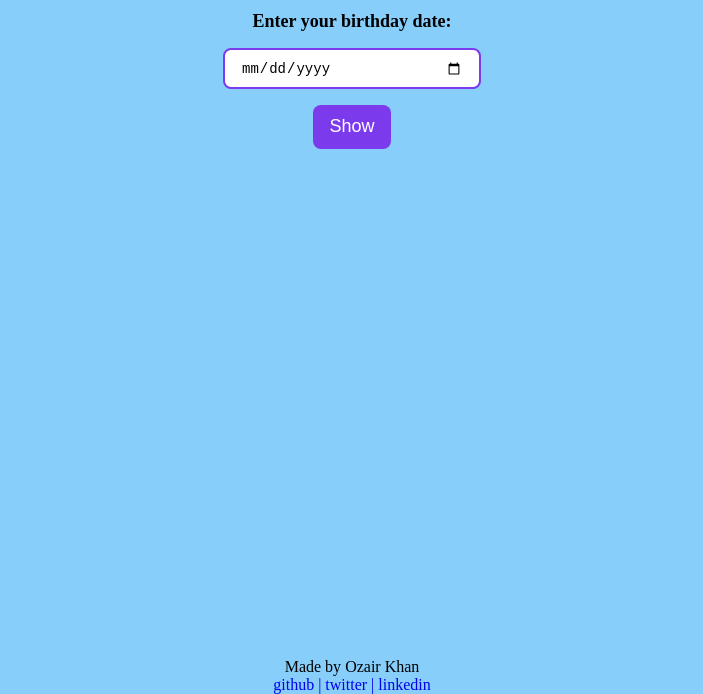
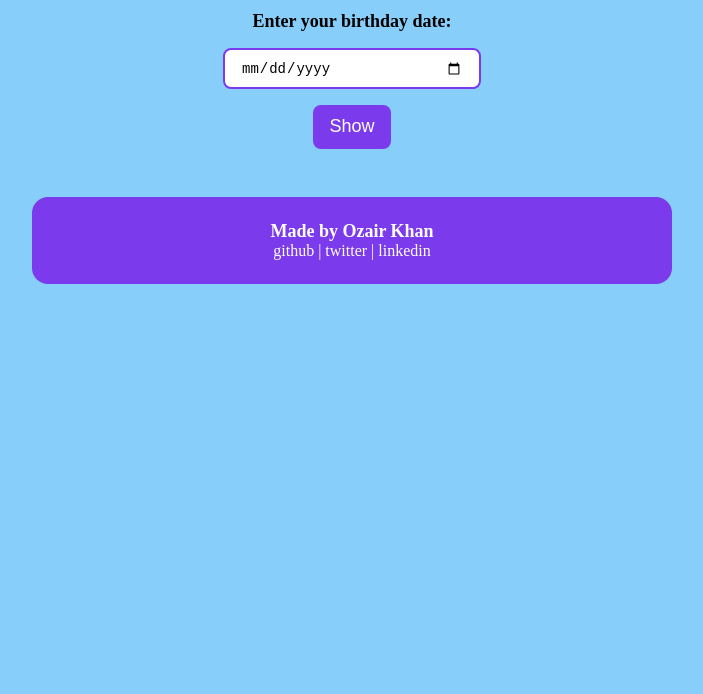
Before and after one commit to ozairkhan2810/palindrome-birthday, a plain HTML site: page index.html in a window 1280 px wide. Shown: the part 106-800 px from the top of the page, without its empty margins (288-991 px from the left). Drawn offline with Linux system fonts and the light colour scheme.

Commit message:
style: footer

```diff
--- a/style.css
+++ b/style.css
@@ -70,30 +70,27 @@ h2 {
 
 /* footer */
 
-footer {
+.footer {
+  display: relative;
+  background-color: var(--primary-color);
+  padding: 1.5rem 1rem;
   text-align: center;
-  position: absolute;
-  bottom: 0;
-  left: 0;
-  right: 0;
+  color: white;
+  border-radius: 1rem;
+  width: 50%;
+  margin: auto;
 }
 
-footer p {
-  font-size: large;
-  text-align: center;
-}
-
-.footer-list {
-  margin: 1rem;
-}
-
-a,
-img,
-li {
+.footer .link {
+  color: white;
   display: inline;
 }
 
-img {
-  width: 40px;
-  padding: 0.2rem;
+.footer .footer-header {
+  font-weight: bold;
+  font-size: large;
 }
+
+.list-item-inline {
+  display: inline;
+}
```
